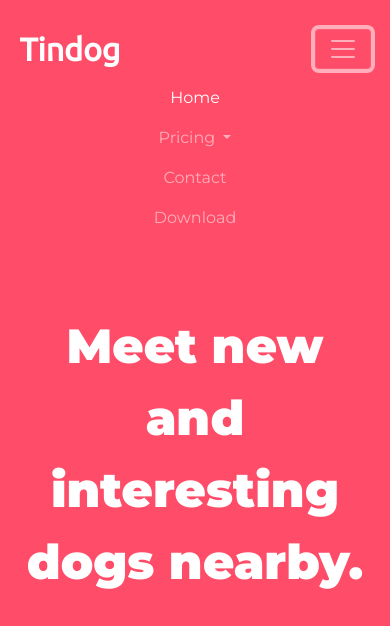
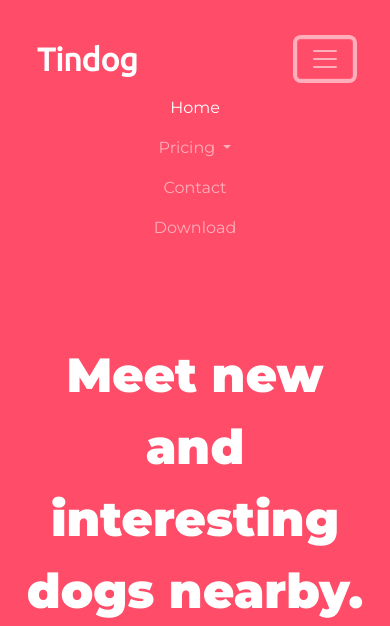
Before and after one commit to aadarsh-srivastav/Tindog, a plain HTML site: page index.html in a window 390 px wide. Both pictures are taken after a click on the button 342 px from the left and 48 px from the top of the page. Shown: the top 626 px of the page. Drawn offline with nearby package versions, Linux system fonts and the light colour scheme.

Commit message:
update index.html
fix problem of navbar collapse.

```diff
--- a/index.html
+++ b/index.html
@@ -5,12 +5,13 @@
   <meta charset="utf-8">
   <title>TinDog</title>
   <!-- bootstrap css -->
-  <link href="https://cdn.jsdelivr.net/npm/bootstrap@5.0.2/dist/css/bootstrap.min.css" rel="stylesheet"
-    integrity="sha384-EVSTQN3/azprG1Anm3QDgpJLIm9Nao0Yz1ztcQTwFspd3yD65VohhpuuCOmLASjC" crossorigin="anonymous">
 
+  <link href="https://cdn.jsdelivr.net/npm/bootstrap@5.1.3/dist/css/bootstrap.min.css" rel="stylesheet"
+    integrity="sha384-1BmE4kWBq78iYhFldvKuhfTAU6auU8tT94WrHftjDbrCEXSU1oBoqyl2QvZ6jIW3" crossorigin="anonymous">
   <!-- bootstrap script -->
-  <script src="https://cdn.jsdelivr.net/npm/bootstrap@5.0.2/dist/js/bootstrap.bundle.min.js"
-    integrity="sha384-MrcW6ZMFYlzcLA8Nl+NtUVF0sA7MsXsP1UyJoMp4YLEuNSfAP+JcXn/tWtIaxVXM"
+
+  <script src="https://cdn.jsdelivr.net/npm/bootstrap@5.1.3/dist/js/bootstrap.bundle.min.js"
+    integrity="sha384-ka7Sk0Gln4gmtz2MlQnikT1wXgYsOg+OMhuP+IlRH9sENBO0LRn5q+8nbTov4+1p"
     crossorigin="anonymous"></script>
 
   <!-- font awesome -->
@@ -33,35 +34,39 @@
   <section id="title">
     <div class="container-fluid">
       <!-- Nav Bar -->
-      <nav class="navbar navbar-expand-md navbar-dark">
-        <a class="navbar-brand" href="">Tindog</a>
-        <button class="navbar-toggler" type="button" data-bs-toggle="collapse" data-bs-target="#navbarSupportedContent"
-          aria-controls="navbarSupportedContent" aria-expanded="false" aria-label="Toggle navigation">
+
+ <nav class="navbar navbar-expand-lg navbar-dark">
+  <div class="container-fluid" id="navbar-adjust">
+    <a class="navbar-brand" href="#">Tindog</a>
+    <button class="navbar-toggler" type="button" data-bs-toggle="collapse" data-bs-target="#navbarSupportedContent" aria-controls="navbarSupportedContent" aria-expanded="false" aria-label="Toggle navigation">
       <span class="navbar-toggler-icon"></span>
     </button>
     <div class="collapse navbar-collapse" id="navbarSupportedContent">
-          <ul class="navbar-nav ms-auto">
-            <li class="nav-item"><a class="nav-link active" href="#">Home</a></li>
-
+      <ul class="navbar-nav me-auto mb-2 mb-lg-0 justify-item-end">
+        <li class="nav-item">
+          <a class="nav-link active" aria-current="page" href="#">Home</a>
+        </li>
         <li class="nav-item dropdown">
-              <a class="nav-link dropdown-toggle" href="#pricing" id="navbarDropdown" role="button" data-bs-toggle="dropdown"
-                aria-expanded="false"> Pricing </a>
+          <a class="nav-link dropdown-toggle" href="#pricing" id="navbarDropdown" role="button" data-bs-toggle="dropdown" aria-expanded="false">
+            Pricing
+          </a>
           <ul class="dropdown-menu" aria-labelledby="navbarDropdown">
             <li><a class="dropdown-item" href="#pricing">Free</a></li>
             <li><a class="dropdown-item" href="#pricing">₹3625 / mo</a></li>
-                <li>
-                  <hr class="dropdown-divider">
-                </li>
+            <li><hr class="dropdown-divider"></li>
             <li><a class="dropdown-item" href="#pricing">₹7326 / mo</a></li>
           </ul>
         </li>
-            <li class="nav-item"><a class="nav-link" href="#footer">Contact</a></li>
-            <li class="nav-item"><a class="nav-link" href="#cta">Download</a></li>
+        <li class="nav-item">
+          <a class="nav-link" href="#footer">Contact</a>
+        </li>
+        <li class="nav-item">
+          <a class="nav-link" href="#cta">Download</a>
+        </li>
       </ul>
     </div>
+  </div>
 </nav>
-
-
 
       <!-- Title -->
       <div class="row">
@@ -228,7 +233,8 @@
 
     <h3>Find the True Love of Your Dog's Life Today.</h3>
     <button class="btn btn-dark btn-lg download-button" type="button"><i class="fab fa-apple"></i> Download</button>
-    <button class="btn btn-light btn-lg download-button" type="button"><i class="fab fa-google-play"></i> Download</button>
+    <button class="btn btn-light btn-lg download-button" type="button"><i class="fab fa-google-play"></i>
+      Download</button>
 
   </section>
 
```
Lines whose indentation alone changed are shown as unchanged.
